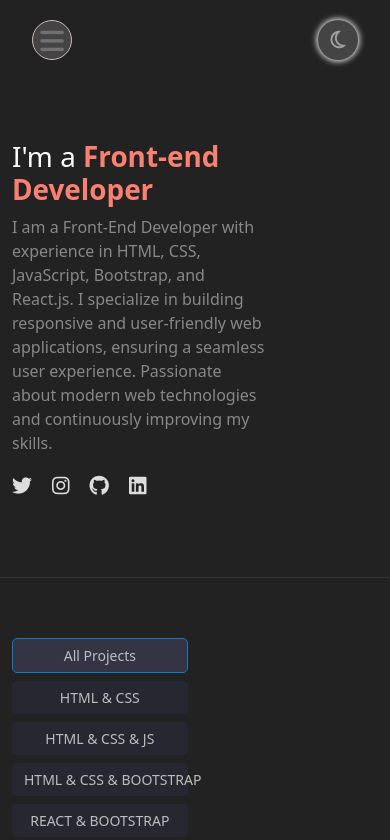
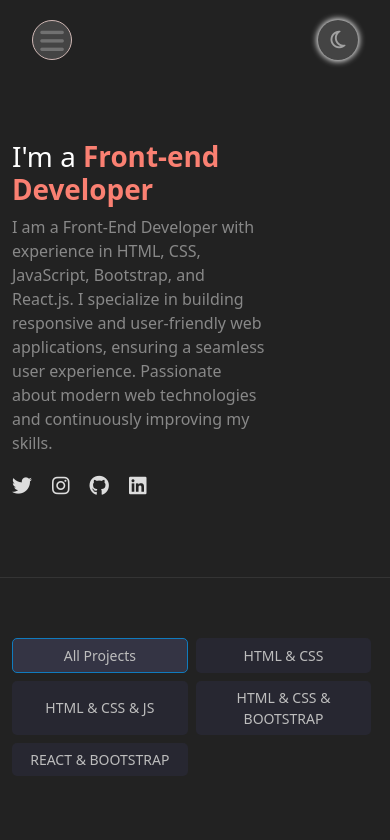
Before and after one commit to pola-Mamdouh/portfolio, a React (Vite) app: page / in a window 390 px wide. Shown: the top 840 px of the page. Built offline with nearby package versions, Linux system fonts and the light colour scheme; grey boxes are pictures that could not be loaded.

Commit message:
upload changes

```diff
--- a/src/components/projects/projects.css
+++ b/src/components/projects/projects.css
@@ -147,12 +147,14 @@ section.projects .card .links .icons a.card-link {
         display: flex;
         flex-wrap: wrap;
         gap: 10px;
-        justify-content: center;
+        flex-direction: row;
     }
 
     section.projects .sidebar ul li button {
-        white-space: nowrap;
+        height: 100%;
         padding: 8px 15px;
+        min-width: 100px;
+        max-width: 130px;
     }
 
     section.projects .projects {
```
